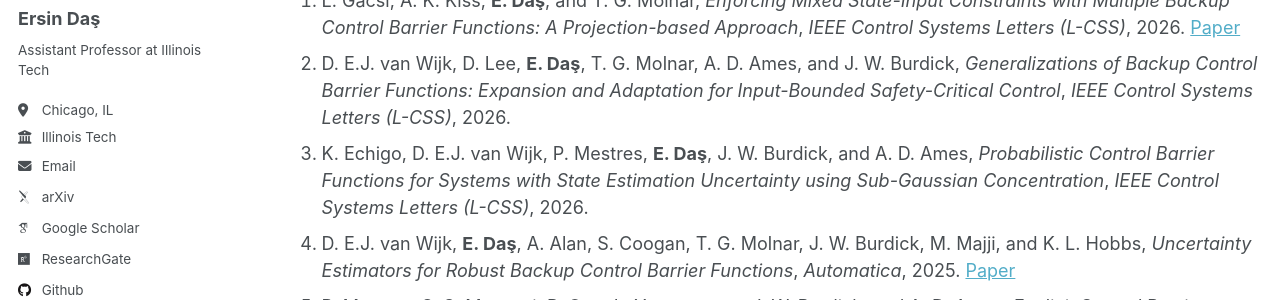
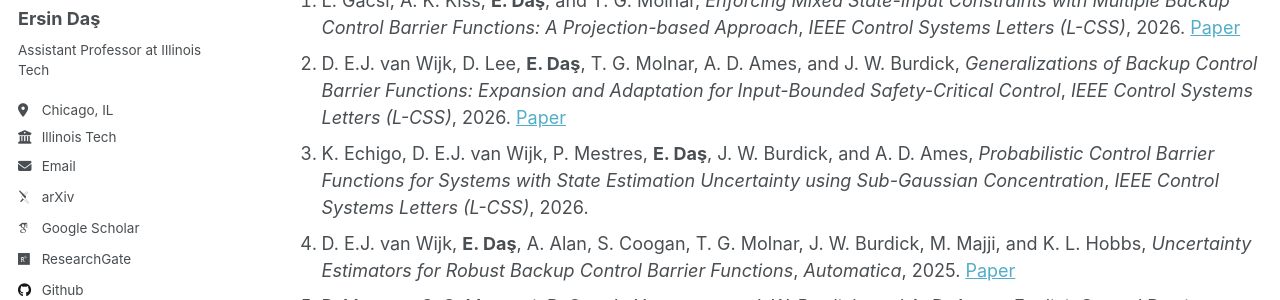
Before and after one commit to ersindas/ersindas.github.io, a Jekyll site: the page built from _pages/publications.md, in a window 1280 px wide and 900 px high. Shown: the part 282-582 px from the top of the window. Built offline with Jekyll 4.4.1, drawn with Linux system fonts in a browser that asks for light colours; some web fonts are replaced.

Commit message:
Revise publication entries in publications.md
Updated publication details and added links to papers.

```diff
--- a/_pages/publications.md
+++ b/_pages/publications.md
@@ -10,8 +10,7 @@ author_profile: true
 ## Preprints/Submitted
 1. L. Gacsi, A. K. Kiss, **E. Daş**, and T. G. Molnar, *Enforcing Mixed State-Input Constraints with Multiple Backup
 Control Barrier Functions: A Projection-based Approach*, *IEEE Control Systems Letters (L-CSS)*, 2026. [Paper](https://arxiv.org/pdf/2603.17097)
-2. D. E.J. van Wijk, D. Lee, **E. Daş**, T. G. Molnar, A. D. Ames, and J. W. Burdick, *Generalizations of Backup Control Barrier Functions:
-Expansion and Adaptation for Input-Bounded Safety-Critical Control*, *IEEE Control Systems Letters (L-CSS)*, 2026.
+2. D. E.J. van Wijk, D. Lee, **E. Daş**, T. G. Molnar, A. D. Ames, and J. W. Burdick, *Generalizations of Backup Control Barrier Functions: Expansion and Adaptation for Input-Bounded Safety-Critical Control*, *IEEE Control Systems Letters (L-CSS)*, 2026. [Paper](https://arxiv.org/pdf/2603.18450)
 3. K. Echigo, D. E.J. van Wijk, P. Mestres, **E. Daş**, J. W. Burdick, and A. D. Ames, *Probabilistic Control Barrier Functions for Systems with State Estimation Uncertainty using Sub-Gaussian Concentration*, *IEEE Control Systems Letters (L-CSS)*, 2026.
 4. D. E.J. van Wijk, **E. Daş**, A. Alan, S. Coogan, T. G. Molnar, J. W. Burdick, M. Majji, and K. L. Hobbs, *Uncertainty Estimators for Robust Backup Control Barrier Functions*, *Automatica*, 2025. [Paper](https://arxiv.org/pdf/2503.15734)
 5. P. Mestres, S. S. Mousavi, P. Ong, L. Yang, **E. Daş**, J. W. Burdick, and A. D. Ames, *Explicit Control Barrier Function-based Safety Filters and their Resource-Aware Computation*, *IFAC World Congress*, 2026. [Paper](https://arxiv.org/pdf/2512.10118), [code](https://github.com/ersindas/Quadrotor_CBF)
```
